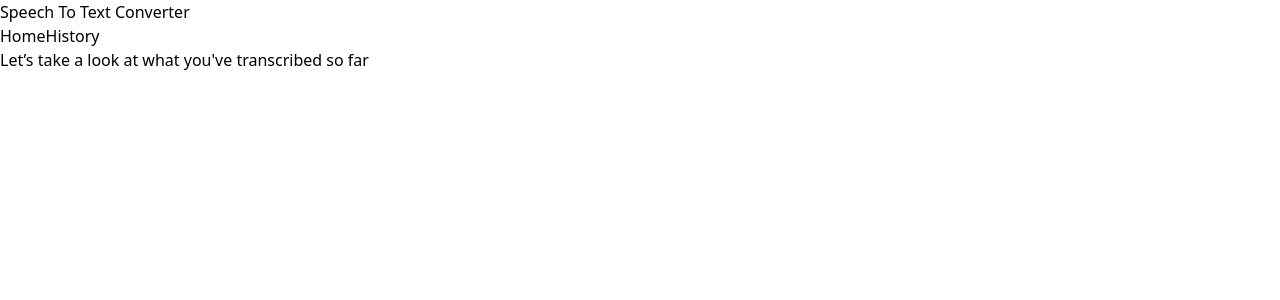
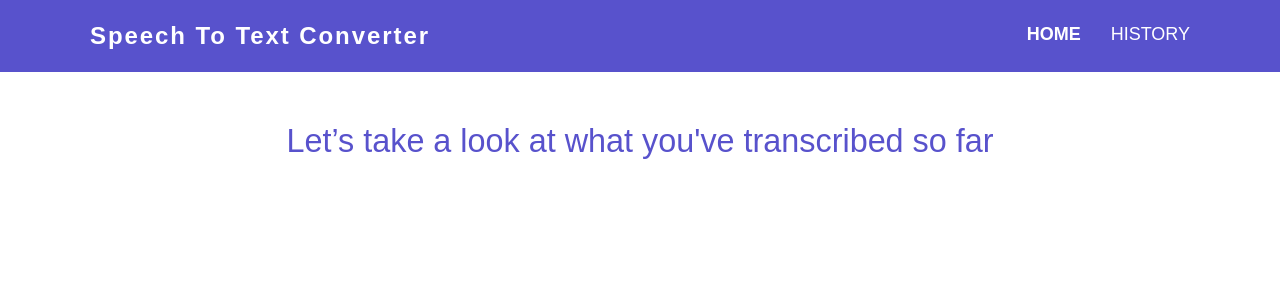
Before and after one commit to garvbahal/Speech_to_text, a React (Create React App) app in the folder frontend/: page /history in a window 1280 px wide. Shown: the top 300 px of the page. Built offline with nearby package versions, Linux system fonts and the light colour scheme.

Commit message:
frontend-4

```diff
--- a/frontend/src/App.js
+++ b/frontend/src/App.js
@@ -7,7 +7,7 @@ import NavBar from "./components/NavBar";
 
 function App() {
   return (
-    <div>
+    <div className=" font-poppins w-[100vw] h-[100vh] overflow-x-hidden leading-[91.4%]">
       <NavBar />
       <Routes>
         <Route path="/" element={<HomePage />} />
--- a/frontend/src/components/MainSection.js
+++ b/frontend/src/components/MainSection.js
@@ -49,9 +49,9 @@ const MainSection = () => {
       {spinner ? (
         <Spinner />
       ) : (
-        <div>
-          <div>
-            <button>
+        <div className=" flex flex-row w-[90%] max-w-[1100px] justify-between mt-[74px] gap-[86px]">
+          <div className="flex flex-col w-1/2">
+            <button className=" bg-BlueSpeech drop-shadow-[1px_4px_12px_rgba(0,0,0,0.25)] text-white w-[267px] h-[78px] rounded-full text-xl mt-11 mb-7 mx-auto">
               <input
                 id="uploadbtn"
                 type="file"
@@ -59,15 +59,18 @@ const MainSection = () => {
                 className="hidden"
                 onChange={handleFileChange}
               />
-              <label htmlFor="uploadbtn" className="cursor-pointer">
+              <label
+                htmlFor="uploadbtn"
+                className="cursor-pointer w-[100%] h-[100%]"
+              >
                 UPLOAD
               </label>
             </button>
 
-            <div>
-              <div></div>
+            <div className="flex flex-row items-center space-x-2">
+              <div className="bg-black w-full h-[1.5px]"></div>
               <div>OR</div>
-              <div></div>
+              <div className="bg-black w-full h-[1.5px]"></div>
             </div>
             <Record setFile={setFile} />
           </div>
--- a/frontend/src/components/NavBar.js
+++ b/frontend/src/components/NavBar.js
@@ -3,11 +3,25 @@ import { NavLink } from "react-router-dom";
 
 const NavBar = () => {
   return (
-    <div>
-      <div>Speech To Text Converter</div>
-      <div>
-        <NavLink to="/">Home</NavLink>
-        <NavLink to="/history">History</NavLink>
+    <div className=" bg-BlueSpeech">
+      <div className="w-[90%] max-w-[1100px] mx-auto flex justify-between py-[20px]">
+        <div className=" font-poppins text-2xl text-white tracking-[0.12rem] font-bold">
+          Speech To Text Converter
+        </div>
+        <div className="flex space-x-[30px]">
+          <NavLink
+            to="/"
+            className="font-semibold font-poppins text-lg  text-white"
+          >
+            HOME
+          </NavLink>
+          <NavLink
+            to="/history"
+            className="font-poppins text-white text-lg font-medium"
+          >
+            HISTORY
+          </NavLink>
+        </div>
       </div>
     </div>
   );
--- a/frontend/src/components/Record.js
+++ b/frontend/src/components/Record.js
@@ -14,21 +14,30 @@ const Record = ({ setFile }) => {
       <ReactMediaRecorder
         audio
         render={({ startRecording, stopRecording, mediaBlobUrl }) => (
-          <div>
-            <div>
-              <button onClick={startRecording}>Start Recording</button>
+          <div className="flex flex-col w-full mt-7 ">
+            <div className="flex justify-between w-full space-x-14 mb-7">
+              <button
+                onClick={startRecording}
+                className=" bg-BlueSpeech drop-shadow-[1px_4px_12px_rgba(0,0,0,0.25)] text-white w-[267px] h-[78px] rounded-full text-xl"
+              >
+                START RECORDING
+              </button>
               <button
                 onClick={() => {
                   stopRecording();
                 }}
+                className=" bg-BlueSpeech drop-shadow-[1px_4px_12px_rgba(0,0,0,0.25)] text-white w-[267px] h-[78px] rounded-full text-xl"
               >
-                Stop Recording
+                STOP RECORDING
               </button>
             </div>
             {mediaBlobUrl && (
-              <div>
-                <button onClick={() => handleFileChange(mediaBlobUrl)}>
-                  Convert To text
+              <div className="flex justify-center">
+                <button
+                  onClick={() => handleFileChange(mediaBlobUrl)}
+                  className=" bg-BlueSpeech drop-shadow-[1px_4px_12px_rgba(0,0,0,0.25)] text-white w-[267px] h-[78px] rounded-full text-xl"
+                >
+                  CONVERT TO TEXT
                 </button>
               </div>
             )}
--- a/frontend/src/components/Spinner.js
+++ b/frontend/src/components/Spinner.js
@@ -2,7 +2,11 @@ import React from "react";
 import "./Spinner.css";
 
 const Spinner = () => {
-  return <div className="loader"></div>;
+  return (
+    <div className="w-full h-[450px] flex justify-center items-center">
+      <div className="loader"></div>
+    </div>
+  );
 };
 
 export default Spinner;
--- a/frontend/src/components/TranscriptionCard.js
+++ b/frontend/src/components/TranscriptionCard.js
@@ -2,9 +2,13 @@ import React from "react";
 
 const TranscriptionCard = ({ transcription }) => {
   return (
-    <div>
-      <div>TRANSCRIPTION</div>
-      <div>{transcription ? transcription : `No Transcription Available`}</div>
+    <div className="w-[504px] h-[433px] flex flex-col rounded-[60px] drop-shadow-[1px_4px_12px_rgba(0,0,0,0.25)] overflow-hidden">
+      <div className=" bg-BlueSpeech w-full h-[20.55%] text-white flex justify-center items-center font-poppins text-2xl">
+        TRANSCRIPTION
+      </div>
+      <div className="bg-white text-GreySpeech p-6 w-full h-[79.37%] text-2xl ">
+        {transcription ? transcription : `No Transcription Available`}
+      </div>
     </div>
   );
 };
--- a/frontend/src/pages/HistoryPage.js
+++ b/frontend/src/pages/HistoryPage.js
@@ -2,8 +2,10 @@ import React from "react";
 
 const HistoryPage = () => {
   return (
-    <div>
-      <h2>Let’s take a look at what you've transcribed so far </h2>
+    <div className=" w-[90%] max-w-[1100px] mx-auto">
+      <h2 className="mt-[62px] font-poppins text-[2.0225rem] font-normal text-BlueSpeech text-center">
+        Let’s take a look at what you've transcribed so far{" "}
+      </h2>
     </div>
   );
 };
--- a/frontend/src/pages/HomePage.js
+++ b/frontend/src/pages/HomePage.js
@@ -3,12 +3,14 @@ import MainSection from "../components/MainSection";
 
 const HomePage = () => {
   return (
-    <div>
-      <h2>
+    <div className="w-[90%] max-w-[1100px] mx-auto flex flex-col">
+      <h2 className=" mt-[62px] font-poppins text-[2.0225rem] font-normal text-BlueSpeech text-center">
         Effortlessly convert your voice into text with our speech-to-text
         converter
       </h2>
-      <p>powered by cutting-edge AI technology</p>
+      <p className=" mt-[6px] text-GreySpeech font-poppins font-normal text-xl text-center  ">
+        powered by cutting-edge AI technology
+      </p>
 
       <MainSection />
     </div>
--- a/frontend/tailwind.config.js
+++ b/frontend/tailwind.config.js
@@ -2,7 +2,15 @@
 module.exports = {
   content: ["./src/**/*.{js,jsx,ts,tsx}"],
   theme: {
-    extend: {},
+    extend: {
+      fontFamily: {
+        poppins: ["Poppins", "sans-serif"],
+      },
+      colors: {
+        BlueSpeech: "#5852CC",
+        GreySpeech: "#484554",
+      },
+    },
   },
   plugins: [],
 };
```
